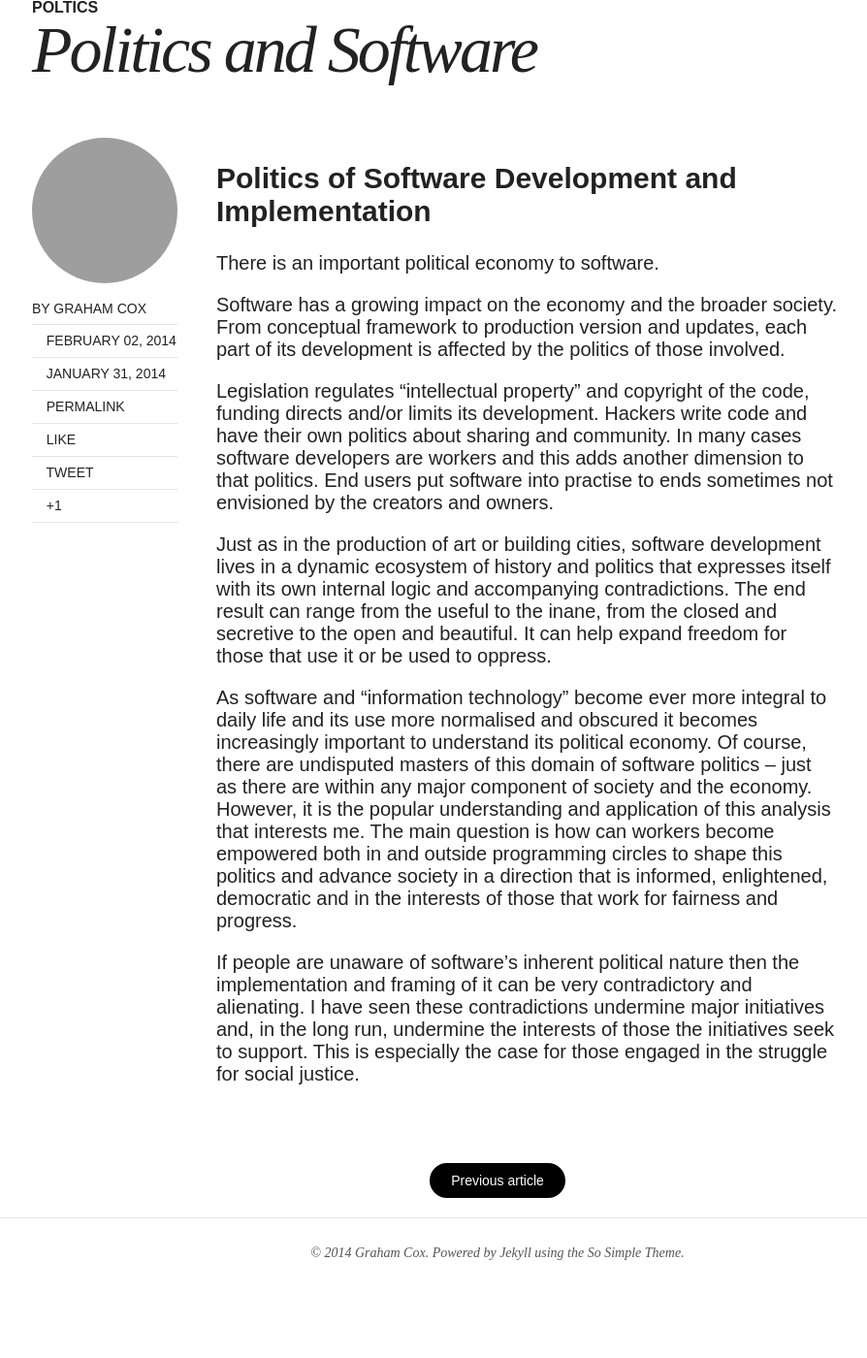
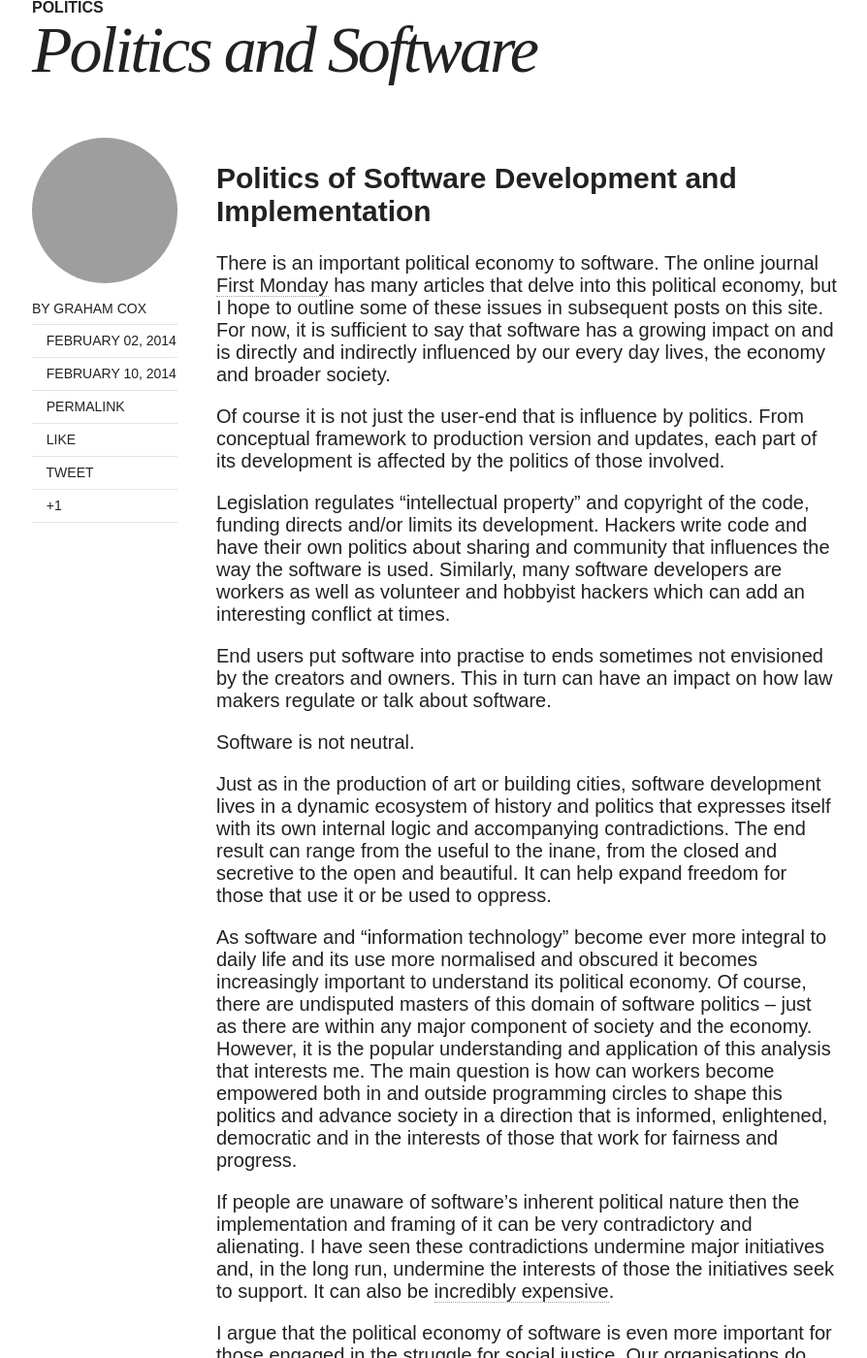
Before and after one commit to citizenspress/citizenspress.github.io, a Jekyll site: the page built from _posts/2014-02-02-Politics-and-Software.md, in a window 1280 px wide and 1400 px high, scrolled down 444 px. Shown: the whole window at 97% size, without its empty margins (127-1021 px from the left). Built offline with Jekyll 4.4.1, drawn with Linux system fonts in a browser that asks for light colours; nearby versions of some CDN libraries; comment, search, counter and statistics services are not loaded; before the commit the page ends 1800 px from its top, so only the background shows below that; some of the changed text lies outside the part shown.

Commit message:
Edited for readibilty

```diff
--- a/_posts/2014-02-02-Politics-and-Software.md
+++ b/_posts/2014-02-02-Politics-and-Software.md
@@ -2,9 +2,9 @@
 layout: post
 title: Politics and Software
 description: "Politics and Software"
-modified: 2014-01-31
+modified: 2014-02-10
 category: articles
-tags: [poltics]
+tags: [politics]
 image:
 comments: false
 share: true
@@ -13,14 +13,22 @@ share: true
 
 # Politics of Software Development and Implementation
 
-There is an important political economy to software.
+There is an important political economy to software. The online journal [First Monday](http://journals.uic.edu/ojs/index.php/fm/index) has many articles that delve into this political economy, but I hope to outline some of these issues in subsequent posts on this site. For now, it is sufficient to say that software has a growing impact on and is directly and indirectly influenced by our every day lives, the economy and broader society.
 
-Software has a growing impact on the economy and the broader society. From conceptual framework to production version and updates, each part of its development is affected by the politics of those involved.
+Of course it is not just the user-end that is influence by politics. From conceptual framework to production version and updates, each part of its development is affected by the politics of those involved.
 
-Legislation regulates "intellectual property" and copyright of the code, funding directs and/or limits its development. Hackers write code and have their own politics about sharing and community. In many cases software developers are workers and this adds another dimension to that politics. End users put software into practise to ends sometimes not envisioned by the creators and owners.
+Legislation regulates "intellectual property" and copyright of the code, funding directs and/or limits its development. Hackers write code and have their own politics about sharing and community that influences the way the software is used. Similarly, many software developers are workers as well as volunteer and hobbyist hackers which can add an interesting conflict at times.
+
+End users put software into practise to ends sometimes not envisioned by the creators and owners. This in turn can have an impact on how law makers regulate or talk about software.
+
+Software is not neutral.
 
 Just as in the production of art or building cities, software development lives in a dynamic ecosystem of history and politics that expresses itself with its own internal logic and accompanying contradictions. The end result can range from the useful to the inane, from the closed and secretive to the open and beautiful. It can help expand freedom for those that use it or be used to oppress.
 
 As software and "information technology" become ever more integral to daily life and its use more normalised and obscured it becomes increasingly important to understand its political economy. Of course, there are undisputed masters of this domain of software politics -- just as there are within any major component of society and the economy. However, it is the popular understanding and application of this analysis that interests me. The main question is how can workers become empowered both in and outside programming circles to shape this politics and advance society in a direction that is informed, enlightened, democratic and in the interests of those that work for fairness and progress.
 
-If people are unaware of software's inherent political nature then the implementation and framing of it can be very contradictory and alienating. I have seen these contradictions undermine major initiatives and, in the long run, undermine the interests of those the initiatives seek to support. This is especially the case for those engaged in the struggle for social justice.
+If people are unaware of software's inherent political nature then the implementation and framing of it can be very contradictory and alienating. I have seen these contradictions undermine major initiatives and, in the long run, undermine the interests of those the initiatives seek to support. It can also be [incredibly expensive](http://www.ft.com/intl/cms/s/2/794bbb56-1f8e-11e3-8861-00144feab7de.html).
+
+I argue that the political economy of software is even more important for those engaged in the struggle for social justice. Our organisations do not have the resources that governments and oligopoly corporations have. Social justice organisations also have a mission that is expressed through the actions they take. So, it is not only expensive in terms of money wasted but also in the waste caused when not building software with like-minded organisations and movements.
+
+It is for this reason social justice organisations are doing themselves and the movement a disservice by not seriously considering Open Source and Free Software politics when it comes to decisions around the software they use.
```
